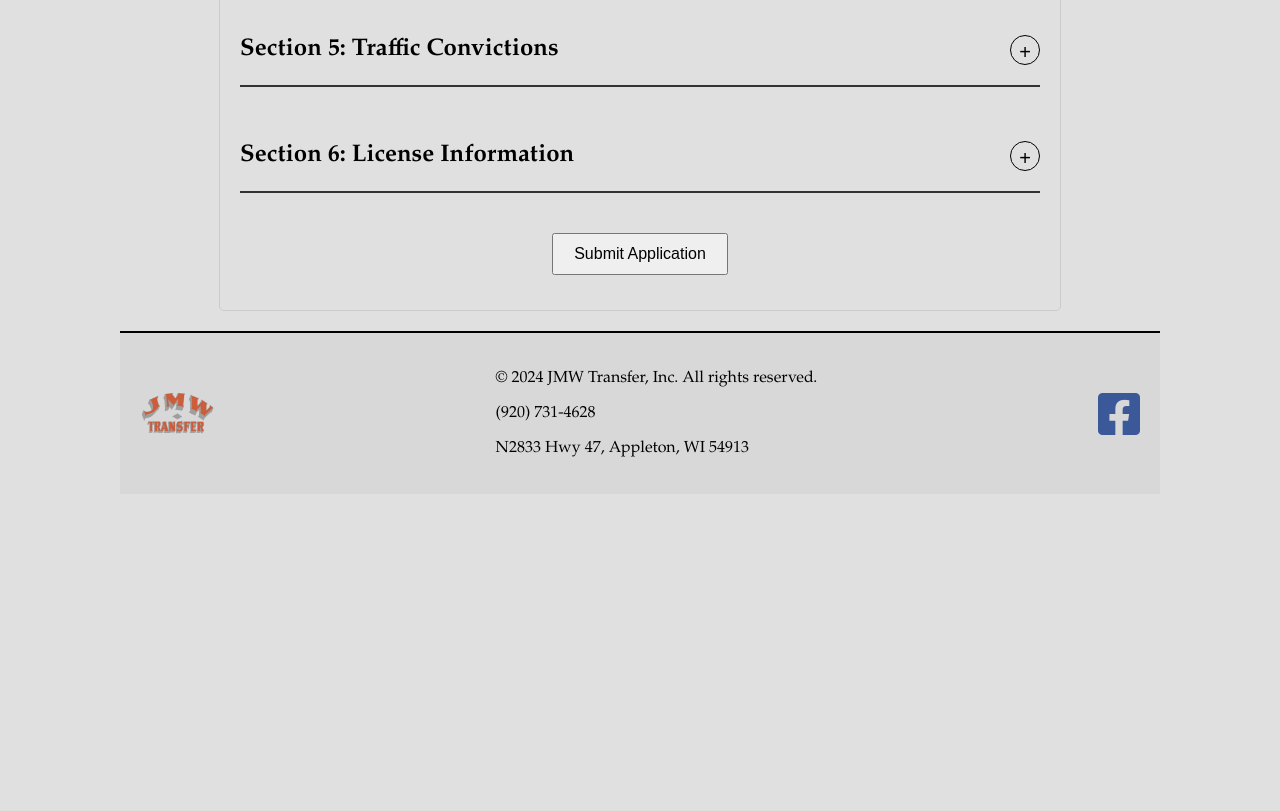
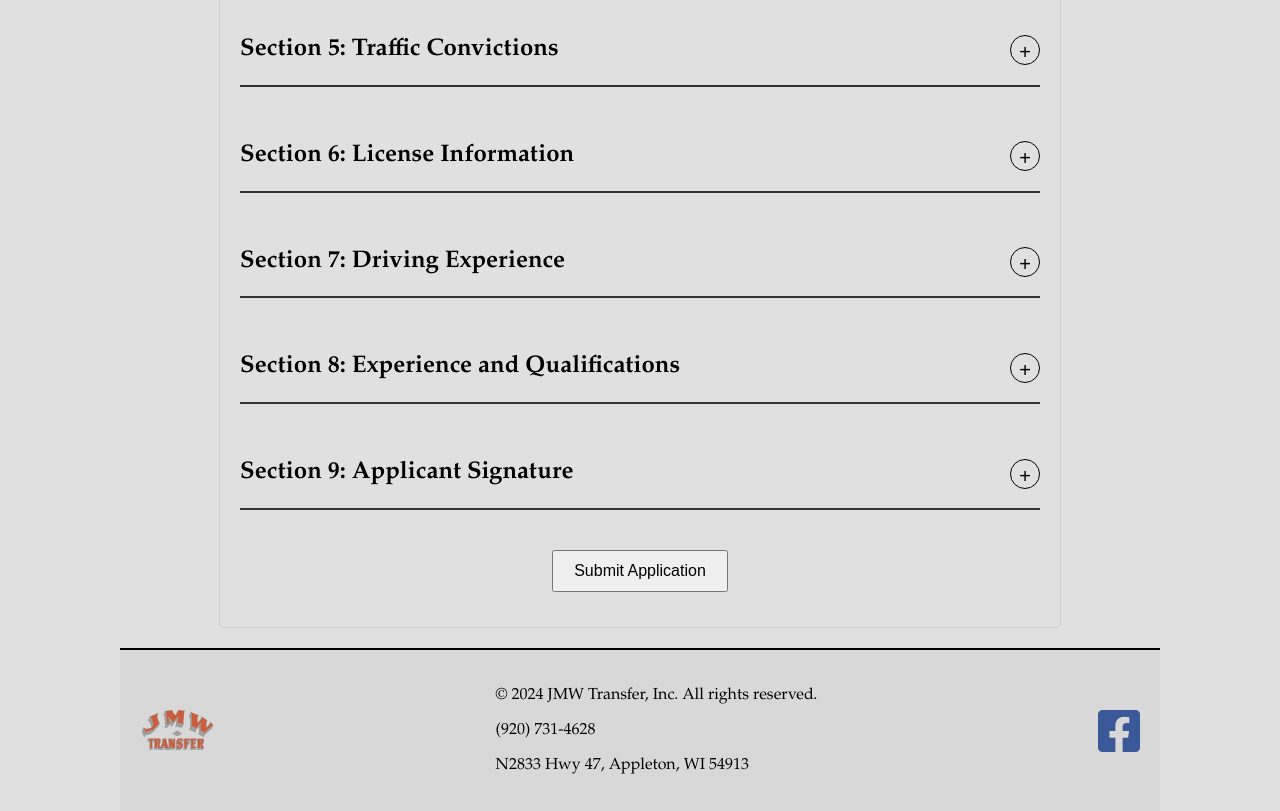
Before and after one commit to sjkuhnke/JMW-Transfer-Inc-Website, a Django app: template templates/job_application.html in a window 1280 px wide. Shown: the part 930-1741 px from the top of the page. Before the commit the page ends 1387 px from the top, so only its background shows below. Run offline with Django 3.2, Linux system fonts and the light colour scheme; the template is opened without the code that fills it, so the values that code supplies are empty, except form fields; tables that the repository leaves empty hold one stand-in row (values such as "Sample post"); form fields are guessed from the names that the template uses.

Commit message:
Added all sections, and got sections 4-6 to work with adding/deleting too

```diff
--- a/templates/job_application.html
+++ b/templates/job_application.html
@@ -129,7 +129,7 @@
             during the preceding 3 years. List complete mailing address, street number, city, state and zip code.</p>
         <p>Applicants to drive a commercial motor vehicle* in intrastate or interstate commerce shall also provide an
             additional 7 years' information on those employers for whom the applicant operated such vehicle.</p>
-        <p>(NOTE: List employers in reverse order starting with the most recent. Add another sheet as necessary.)</p>
+        <p>(NOTE: List employers in reverse order starting with the most recent.)</p>
         <p><i>*Includes vehicles having a GVWR of 26,001 lbs. or more, vehicles designed to transport 16 or more passengers
             (including the driver), or any size vehicle used to transport hazardous materials in a quantity requiring placarding.</i></p>
         <div id="employment-history-formset">
@@ -160,7 +160,7 @@
         <button type="button" class="toggle-section" data-target="#section4-content">+</button>
     </div>
     <div id="section4-content" class="collapsible-content collapsed">
-        <p><strong>ACCIDENT RECORD</strong> for the past 3 years or more</p>
+        <p>Record any accidents for at least the last 3 years. If none, leave blank.</p>
         <div id="accident-record-formset">
             {{ accident_record_formset.management_form }}
             {% for form in accident_record_formset %}
@@ -187,7 +187,11 @@
         <div id="traffic-conviction-formset">
             {{ traffic_conviction_formset.management_form }}
             {% for form in traffic_conviction_formset %}
-            <div class="traffic-conviction-form">
+            <div class="employment-history-form">
+                <div class="employment-history-header">
+                    <h3>Traffic Conviction {{ forloop.counter }}</h3>
+                    <button type="button" class="delete-employment-history">Delete</button>
+                </div>
                 {{ form.non_field_errors }}
                 {{ form.as_p }}
             </div>
@@ -206,7 +210,11 @@
         <div id="license-information-formset">
             {{ license_formset.management_form }}
             {% for form in license_formset %}
-            <div class="license-information-form">
+            <div class="employment-history-form">
+                <div class="employment-history-header">
+                    <h3>License {{ forloop.counter }}</h3>
+                    <button type="button" class="delete-employment-history">Delete</button>
+                </div>
                 {{ form.non_field_errors }}
                 {{ form.as_p }}
             </div>
@@ -223,6 +231,72 @@
         </div>
         <div>
             {{ license_2_form.license_details.label_tag }} {{ license_2_form.license_details }}
+        </div>
+    </div>
+
+    <div class="section-header">
+        <h2>Section 7: Driving Experience</h2>
+        <button type="button" class="toggle-section" data-target="#section7-content">+</button>
+    </div>
+    <div id="section7-content" class="collapsible-content collapsed">
+        <div id="driving-experience-formset">
+
+        </div>
+        <div>
+            {{ license_2_form.denied_license.label_tag }} {{ license_2_form.denied_license }} <!-- Change to states operated -->
+        </div>
+        <div>
+            {{ license_2_form.suspended_license.label_tag }} {{ license_2_form.suspended_license }} <!-- Change to special courses -->
+        </div>
+        <div>
+            {{ license_2_form.license_details.label_tag }} {{ license_2_form.license_details }} <!-- Change to safe driving awards -->
+        </div>
+    </div>
+
+    <div class="section-header">
+        <h2>Section 8: Experience and Qualifications</h2>
+        <button type="button" class="toggle-section" data-target="#section8-content">+</button>
+    </div>
+    <div id="section8-content" class="collapsible-content collapsed">
+        <div>
+            {{ license_2_form.denied_license.label_tag }} {{ license_2_form.denied_license }} <!-- Change to trucking experience -->
+        </div>
+        <div>
+            {{ license_2_form.suspended_license.label_tag }} {{ license_2_form.suspended_license }} <!-- Change to courses other -->
+        </div>
+        <div>
+            {{ license_2_form.license_details.label_tag }} {{ license_2_form.license_details }} <!-- Change to special equipment -->
+        </div>
+        <div>
+            {{ license_2_form.license_details.label_tag }} {{ license_2_form.license_details }} <!-- Change to highest grade completed -->
+        </div>
+        <div>
+            {{ license_2_form.license_details.label_tag }} {{ license_2_form.license_details }} <!-- Change to high school -->
+        </div>
+        <div>
+            {{ license_2_form.license_details.label_tag }} {{ license_2_form.license_details }} <!-- Change to college -->
+        </div>
+        <div>
+            {{ license_2_form.license_details.label_tag }} {{ license_2_form.license_details }} <!-- Change to last school attended name -->
+        </div>
+        <div>
+            {{ license_2_form.license_details.label_tag }} {{ license_2_form.license_details }} <!-- Change to last school attended city -->
+        </div>
+        <div>
+            {{ license_2_form.license_details.label_tag }} {{ license_2_form.license_details }} <!-- Change to last school attended state -->
+        </div>
+    </div>
+
+    <div class="section-header">
+        <h2>Section 9: Applicant Signature</h2>
+        <button type="button" class="toggle-section" data-target="#section9-content">+</button>
+    </div>
+    <div id="section9-content" class="collapsible-content collapsed">
+        <div>
+            {{ license_2_form.denied_license.label_tag }} {{ license_2_form.denied_license }}
+        </div>
+        <div>
+            {{ license_2_form.suspended_license.label_tag }} {{ license_2_form.suspended_license }}
         </div>
     </div>
 
@@ -282,29 +356,64 @@
             });
         }
 
-        const addEmploymentHistoryButton = document.getElementById('add-employment-history');
-        let employmentHistoryFormset = document.getElementById('employment-history-formset');
-        let totalForms = employmentHistoryFormset.querySelector('input[name$="-TOTAL_FORMS"]');
+        const formsetConfigs = [
+            {
+                addButtonId: 'add-employment-history',
+                formsetId: 'employment-history-formset',
+                formClass: 'employment-history-form',
+                headerText: 'Employment History',
+                maxForms: 5,
+            },
+            {
+                addButtonId: 'add-accident-record',
+                formsetId: 'accident-record-formset',
+                formClass: 'employment-history-form',
+                headerText: 'Accident Record',
+                maxForms: 5,
+            },
+            {
+                addButtonId: 'add-traffic-conviction',
+                formsetId: 'traffic-conviction-formset',
+                formClass: 'employment-history-form',
+                headerText: 'Traffic Conviction',
+                maxForms: 5,
+            },
+            {
+                addButtonId: 'add-license',
+                formsetId: 'license-information-formset',
+                formClass: 'employment-history-form',
+                headerText: 'License',
+                maxForms: 5,
+            }
+        ];
+
+        formsetConfigs.forEach(config => {
+            initializeFormset(config);
+        });
+
+        function initializeFormset(config) {
+            const addButton = document.getElementById(config.addButtonId);
+            const formset = document.getElementById(config.formsetId);
+            let totalForms = formset.querySelector('input[name$="-TOTAL_FORMS"]');
             let formCount = parseInt(totalForms.value);
 
-        function updateEmploymentHistoryHeaders() {
-            const headers = employmentHistoryFormset.querySelectorAll('.employment-history-form h3');
+            function updateHeaders() {
+                const headers = formset.querySelectorAll(`.${config.formClass} h3`);
                 headers.forEach((header, index) => {
-                header.textContent = `Employment History ${index + 1}`;
+                    header.textContent = `${config.headerText} ${index + 1}`;
                 });
             }
 
             function updateAddButtonVisibility() {
-            if (formCount >= 5) {
-                addEmploymentHistoryButton.style.display = 'none';
+                if (formCount >= config.maxForms) {
+                    addButton.style.display = 'none';
                 } else {
-                addEmploymentHistoryButton.style.display = 'block';
+                    addButton.style.display = 'block';
                 }
             }
 
             function updateFirstDeleteButtonVisibility() {
-            const firstDeleteButton = employmentHistoryFormset.querySelector('.employment-history-form .delete-employment-history');
-
+                const firstDeleteButton = formset.querySelector(`.${config.formClass} .delete-employment-history`);
                 if (formCount === 1) {
                     firstDeleteButton.style.display = 'none';
                 } else {
@@ -312,9 +421,9 @@
                 }
             }
 
-        addEmploymentHistoryButton.addEventListener('click', function() {
-            if (formCount < 5) {
-                const newForm = employmentHistoryFormset.querySelector('.employment-history-form').cloneNode(true);
+            addButton.addEventListener('click', function() {
+                if (formCount < config.maxForms) {
+                    const newForm = formset.querySelector(`.${config.formClass}`).cloneNode(true);
                     newForm.querySelectorAll('input, select, textarea').forEach(input => {
                         const name = input.name.replace(/-\d+-/, `-${formCount}-`);
                         const id = input.id.replace(/-\d+-/, `-${formCount}-`);
@@ -323,24 +432,22 @@
                         input.value = '';
                     });
 
-                // Update the subheader
                     const subheader = newForm.querySelector('h3');
-                subheader.textContent = `Employment History ${formCount + 1}`;
+                    subheader.textContent = `${config.headerText} ${formCount + 1}`;
 
-                // Add event listener to the delete button
                     const deleteButton = newForm.querySelector('.delete-employment-history');
                     deleteButton.style.display = 'block';
                     deleteButton.addEventListener('click', function() {
                         newForm.remove();
                         formCount--;
                         totalForms.value = formCount.toString();
-                    updateEmploymentHistoryHeaders();
+                        updateHeaders();
                         updateAddButtonVisibility();
                         updateFirstDeleteButtonVisibility();
                     });
 
-                const container = addEmploymentHistoryButton.parentElement;
-                employmentHistoryFormset.insertBefore(newForm, container);
+                    const container = addButton.parentElement;
+                    formset.insertBefore(newForm, container);
                     formCount++;
                     totalForms.value = formCount.toString();
                     updateAddButtonVisibility();
@@ -348,25 +455,23 @@
                 }
             });
 
-        // Attach delete functionality to initial forms
-        const initialDeleteButtons = employmentHistoryFormset.querySelectorAll('.delete-employment-history');
+            const initialDeleteButtons = formset.querySelectorAll('.delete-employment-history');
             initialDeleteButtons.forEach((button, index) => {
                 button.addEventListener('click', function(event) {
-                const form = event.target.closest('.employment-history-form');
+                    const form = event.target.closest(`.${config.formClass}`);
                     form.remove();
                     formCount--;
                     totalForms.value = formCount.toString();
-                updateEmploymentHistoryHeaders();
+                    updateHeaders();
                     updateAddButtonVisibility();
                     updateFirstDeleteButtonVisibility();
                 });
             });
 
-        updateEmploymentHistoryHeaders();
+            updateHeaders();
             updateAddButtonVisibility();
             updateFirstDeleteButtonVisibility();
-
-        // Similar JavaScript for other dynamic sections.
+        }
 
         // Format phone number as (123) 456-7890
         const formatPhoneNumber = (input) => {
```
Lines whose indentation alone changed are shown as unchanged.
